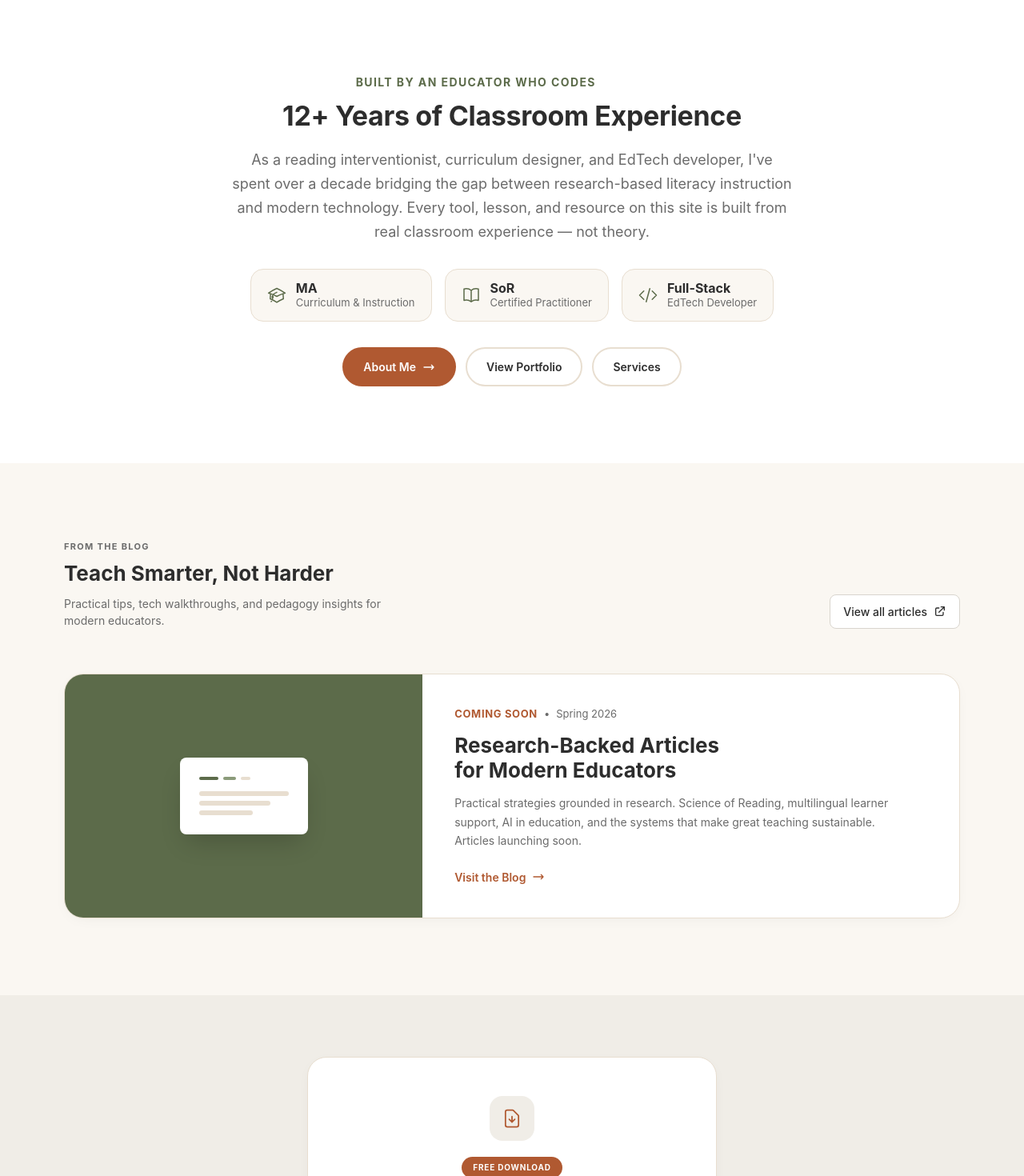
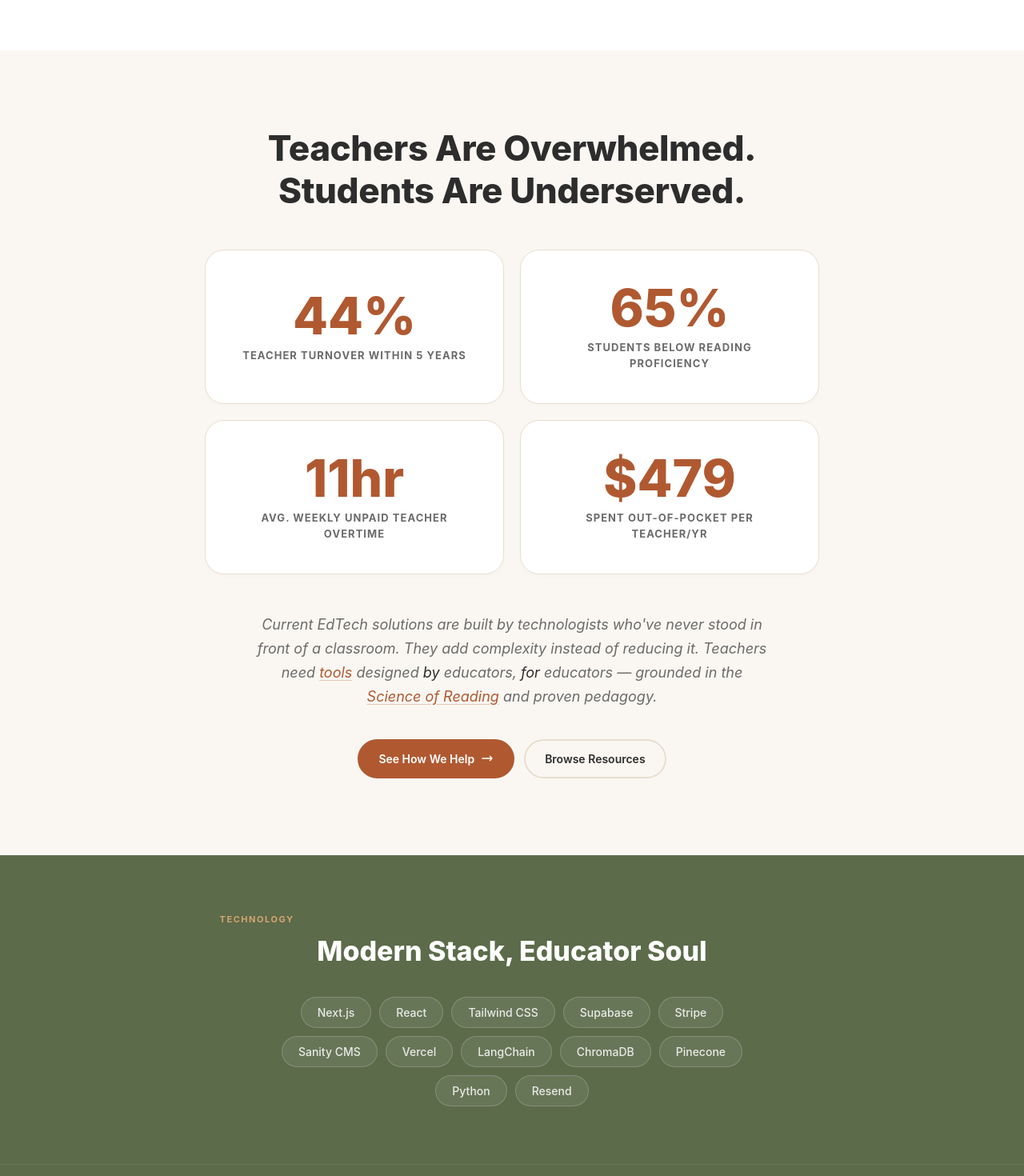
Before and after one commit to mpokodner/rooted-in-learning, a Next.js app: page / in a window 1280 px wide. Shown: the part 1300-2770 px from the top of the page at 80% size. Built offline with nearby package versions, Linux system fonts and the light colour scheme; no server answers; a small style sheet from the web is missing.

Commit message:
tproblem stats

```diff
--- a/src/app/(main)/home.css
+++ b/src/app/(main)/home.css
@@ -1064,98 +1064,274 @@
 
 
 /* ═══════════════════════════════════════════════════════════════
-   TRUST / AUTHORITY SECTION
+   PROBLEM / STATS SECTION
    ═══════════════════════════════════════════════════════════════ */
 
-.trust-section {
+.problem-section {
   padding-block: clamp(4rem, 8vw, 6rem);
+  background-color: var(--neutral-bg, #FAF7F2);
+}
+
+.problem-heading {
+  font-family: var(--font-heading, "Cal Sans", "Inter", system-ui, sans-serif);
+  font-size: var(--text-4xl, clamp(1.75rem, 1.5rem + 1.5vw, 2.5rem));
+  font-weight: 800;
+  line-height: var(--leading-tight, 1.2);
+  letter-spacing: -0.01em;
+  color: var(--text-dark, #2C2C2C);
+  text-align: center;
+  margin-bottom: clamp(2rem, 4vw, 3rem);
+}
+
+.problem-stats-grid {
+  display: grid;
+  grid-template-columns: 1fr;
+  gap: 1rem;
+  max-width: 48rem;
+  margin-inline: auto;
+  margin-bottom: clamp(2rem, 4vw, 3rem);
+}
+
+@media (min-width: 540px) {
+  .problem-stats-grid {
+    grid-template-columns: repeat(2, 1fr);
+    gap: 1.25rem;
+  }
+}
+
+.problem-stat-card {
+  display: flex;
+  flex-direction: column;
+  align-items: center;
+  justify-content: center;
+  text-align: center;
+  padding: clamp(1.75rem, 3.5vw, 2.5rem) 1.5rem;
   background-color: var(--white, #FFFFFF);
-}
-
-.trust-inner {
-  max-width: 44rem;
-  margin-inline: auto;
-  text-align: center;
-}
-
-.trust-eyebrow {
-  font-size: var(--text-sm, 0.875rem);
+  border-radius: var(--radius-xl, 1.5rem);
+  border: 1px solid var(--border-beige, #E8DED0);
+  box-shadow: 0 2px 12px -4px rgba(0, 0, 0, 0.04);
+  transition: transform 300ms ease, box-shadow 300ms ease;
+}
+
+.problem-stat-card:hover {
+  transform: translateY(-4px);
+  box-shadow: 0 12px 32px -8px rgba(0, 0, 0, 0.1);
+}
+
+.problem-stat-number {
+  font-family: var(--font-heading, "Cal Sans", "Inter", system-ui, sans-serif);
+  font-size: clamp(2.5rem, 2rem + 3vw, 4rem);
+  font-weight: 800;
+  line-height: 1;
+  color: var(--terracotta, #B05931);
+  margin-bottom: 0.5rem;
+}
+
+.problem-stat-label {
+  font-size: var(--text-xs, 0.75rem);
   font-weight: 700;
   text-transform: uppercase;
-  letter-spacing: 0.1em;
-  color: var(--earth, #5C6B4A);
-  margin-bottom: 0.75rem;
-}
-
-.trust-title {
-  color: var(--text-dark, #2C2C2C);
-  margin-bottom: 1.25rem;
-}
-
-.trust-desc {
+  letter-spacing: 0.08em;
+  color: var(--text-muted, #6B6B6B);
+  max-width: 18rem;
+}
+
+.problem-paragraph {
+  font-family: var(--font-heading, "Cal Sans", "Inter", system-ui, sans-serif);
   font-size: var(--text-lg, 1.125rem);
+  font-style: italic;
   line-height: var(--leading-relaxed, 1.65);
   color: var(--text-muted, #6B6B6B);
-  margin-bottom: 2rem;
-}
-
-.trust-credentials {
-  display: flex;
-  flex-wrap: wrap;
-  justify-content: center;
-  gap: 1rem;
-  margin-bottom: 2rem;
-}
-
-.trust-credential {
-  display: flex;
-  align-items: center;
-  gap: 0.75rem;
-  padding: 0.875rem 1.25rem;
-  background-color: var(--neutral-bg, #FAF7F2);
-  border: 1px solid var(--border-beige, #E5DDD0);
-  border-radius: var(--radius-lg, 1rem);
-  transition: transform 250ms ease, box-shadow 250ms ease;
-}
-
-.trust-credential:hover {
-  transform: translateY(-2px);
-  box-shadow: 0 6px 20px -4px rgba(0, 0, 0, 0.08);
-}
-
-.trust-credential svg {
-  width: 1.5rem;
-  height: 1.5rem;
-  color: var(--earth, #5C6B4A);
-  flex-shrink: 0;
-}
-
-.trust-credential div {
-  display: flex;
-  flex-direction: column;
-  text-align: left;
-}
-
-.trust-credential-value {
-  font-family: var(--font-heading);
-  font-size: var(--text-base, 1rem);
-  font-weight: 700;
+  text-align: center;
+  max-width: 40rem;
+  margin-inline: auto;
+  margin-bottom: clamp(1.5rem, 3vw, 2.5rem);
+}
+
+.problem-paragraph em {
+  font-style: italic;
   color: var(--text-dark, #2C2C2C);
-  line-height: 1.2;
-}
-
-.trust-credential-label {
-  font-size: var(--text-xs, 0.75rem);
-  color: var(--text-muted, #6B6B6B);
-  line-height: 1.3;
-}
-
-.trust-actions {
+}
+
+.problem-inline-link {
+  color: var(--terracotta, #B05931);
+  text-decoration: underline;
+  text-decoration-color: rgba(176, 89, 49, 0.3);
+  text-underline-offset: 3px;
+  transition: text-decoration-color 200ms ease;
+}
+
+.problem-inline-link:hover {
+  text-decoration-color: var(--terracotta, #B05931);
+}
+
+.problem-cta-row {
   display: flex;
   flex-wrap: wrap;
   justify-content: center;
   gap: 0.75rem;
 }
+
+
+/* ═══════════════════════════════════════════════════════════════
+   TECH STACK SECTION
+   ═══════════════════════════════════════════════════════════════ */
+
+.techstack-section {
+  padding-block: clamp(3rem, 6vw, 4.5rem);
+  background-color: var(--earth, #5C6B4A);
+  text-align: center;
+}
+
+.techstack-eyebrow {
+  font-size: 0.6875rem;
+  font-weight: 700;
+  text-transform: uppercase;
+  letter-spacing: 0.14em;
+  color: var(--terracotta-light, #D5A372);
+  margin-bottom: 0.75rem;
+}
+
+.techstack-heading {
+  font-family: var(--font-heading, "Cal Sans", "Inter", system-ui, sans-serif);
+  font-size: var(--text-3xl, clamp(1.625rem, 1.4rem + 1.2vw, 2.125rem));
+  font-weight: 800;
+  line-height: var(--leading-tight, 1.2);
+  color: var(--white, #FFFFFF);
+  margin-bottom: clamp(1.5rem, 3vw, 2.25rem);
+}
+
+.techstack-badges {
+  display: flex;
+  flex-wrap: wrap;
+  justify-content: center;
+  gap: 0.625rem;
+  max-width: 40rem;
+  margin-inline: auto;
+}
+
+.techstack-badge {
+  display: inline-block;
+  padding: 0.5rem 1.25rem;
+  font-size: var(--text-sm, 0.875rem);
+  font-weight: 500;
+  color: rgba(255, 255, 255, 0.85);
+  background-color: rgba(255, 255, 255, 0.08);
+  border: 1px solid rgba(255, 255, 255, 0.18);
+  border-radius: var(--radius-full, 9999px);
+  transition: background-color 200ms ease, border-color 200ms ease;
+}
+
+.techstack-badge:hover {
+  background-color: rgba(255, 255, 255, 0.15);
+  border-color: rgba(255, 255, 255, 0.3);
+}
+
+
+/* ═══════════════════════════════════════════════════════════════
+   WHY US / CREDENTIALS SECTION
+   ═══════════════════════════════════════════════════════════════ */
+
+.whyus-section {
+  padding-block: clamp(4rem, 8vw, 6rem);
+  background-color: var(--earth, #5C6B4A);
+  text-align: center;
+  border-top: 1px solid rgba(255, 255, 255, 0.08);
+}
+
+.whyus-eyebrow {
+  font-size: 0.6875rem;
+  font-weight: 700;
+  text-transform: uppercase;
+  letter-spacing: 0.14em;
+  color: var(--terracotta-light, #D5A372);
+  margin-bottom: 0.75rem;
+}
+
+.whyus-heading {
+  font-family: var(--font-heading, "Cal Sans", "Inter", system-ui, sans-serif);
+  font-size: var(--text-3xl, clamp(1.625rem, 1.4rem + 1.2vw, 2.125rem));
+  font-weight: 800;
+  line-height: var(--leading-tight, 1.2);
+  color: var(--white, #FFFFFF);
+  margin-bottom: clamp(2rem, 4vw, 3rem);
+}
+
+.whyus-grid {
+  display: grid;
+  grid-template-columns: 1fr;
+  gap: 1rem;
+  max-width: 52rem;
+  margin-inline: auto;
+  margin-bottom: clamp(2rem, 4vw, 3rem);
+  text-align: left;
+}
+
+@media (min-width: 540px) {
+  .whyus-grid {
+    grid-template-columns: repeat(2, 1fr);
+  }
+}
+
+@media (min-width: 768px) {
+  .whyus-grid {
+    grid-template-columns: repeat(3, 1fr);
+    gap: 1.25rem;
+  }
+}
+
+.whyus-credential {
+  display: flex;
+  align-items: flex-start;
+  gap: 0.75rem;
+  padding: 1rem 1.25rem;
+  background-color: rgba(255, 255, 255, 0.06);
+  border: 1px solid rgba(255, 255, 255, 0.1);
+  border-radius: var(--radius-lg, 1rem);
+  transition: background-color 200ms ease, border-color 200ms ease;
+}
+
+.whyus-credential:hover {
+  background-color: rgba(255, 255, 255, 0.1);
+  border-color: rgba(255, 255, 255, 0.18);
+}
+
+.whyus-credential-icon {
+  font-size: 1.5rem;
+  flex-shrink: 0;
+  line-height: 1;
+}
+
+.whyus-credential-text {
+  font-size: var(--text-sm, 0.875rem);
+  color: rgba(255, 255, 255, 0.85);
+  line-height: 1.5;
+}
+
+.whyus-quote {
+  font-family: var(--font-heading, "Cal Sans", "Inter", system-ui, sans-serif);
+  font-size: var(--text-xl, clamp(1.125rem, 1rem + 0.6vw, 1.375rem));
+  font-style: italic;
+  line-height: 1.5;
+  color: rgba(255, 255, 255, 0.8);
+  max-width: 36rem;
+  margin-inline: auto;
+  margin-bottom: clamp(2rem, 4vw, 3rem);
+  padding: 0;
+  border: none;
+}
+
+.whyus-cta-row {
+  display: flex;
+  flex-wrap: wrap;
+  justify-content: center;
+  gap: 0.75rem;
+}
+
+
+/* ═══════════════════════════════════════════════════════════════
+   TRUST BUTTONS (shared by problem + whyus sections)
+   ═══════════════════════════════════════════════════════════════ */
 
 .trust-btn {
   display: inline-flex;
@@ -1204,6 +1380,20 @@
 .trust-btn--outline:hover {
   border-color: var(--earth, #5C6B4A);
   color: var(--earth, #5C6B4A);
+  transform: translateY(-1px);
+  text-decoration: none;
+}
+
+.trust-btn--outline-light {
+  background-color: transparent;
+  color: rgba(255, 255, 255, 0.85);
+  border-color: rgba(255, 255, 255, 0.3);
+}
+
+.trust-btn--outline-light:hover {
+  background-color: rgba(255, 255, 255, 0.1);
+  border-color: rgba(255, 255, 255, 0.6);
+  color: var(--white, #FFFFFF);
   transform: translateY(-1px);
   text-decoration: none;
 }
--- a/src/app/(main)/page.tsx
+++ b/src/app/(main)/page.tsx
@@ -38,17 +38,22 @@ export default function Home() {
 
             <h1 className="hero-heading animate-fade-up animate-delay-1">
               Making Teaching Easier,{" "}
-              <span className="hero-heading-accent">Not Harder</span>
+              <span className="hero-heading-accent">
+                Through Rooted Innovation
+              </span>
             </h1>
 
             <p className="hero-subheadline animate-fade-up animate-delay-2">
               Discover AI-powered tools and curriculum solutions designed
-              specifically for the K-8 classroom. Empower your students and
+              specifically for the K-8 classroom. Empower your instruction and
               reclaim your time.
             </p>
 
             <div className="hero-cta-row animate-fade-up animate-delay-3">
-              <Link href="/services" className="hero-cta-btn hero-cta-btn--terracotta">
+              <Link
+                href="/services"
+                className="hero-cta-btn hero-cta-btn--terracotta"
+              >
                 Work With Me
                 <svg
                   fill="none"
@@ -79,7 +84,9 @@ export default function Home() {
               <div className="hero-trust-divider" />
               <div className="hero-trust-item">
                 <span className="hero-trust-number">MA</span>
-                <span className="hero-trust-label">Curriculum &amp; Instruction</span>
+                <span className="hero-trust-label">
+                  Curriculum &amp; Instruction
+                </span>
               </div>
               <div className="hero-trust-divider" />
               <div className="hero-trust-item">
@@ -229,67 +236,208 @@ export default function Home() {
       </section>
 
       {/* ═══════════════════════════════════════════
-          SECTION 3 — AUTHORITY / TRUST
+          SECTION 3A — THE PROBLEM (Stats)
       ═══════════════════════════════════════════ */}
-      <section className="trust-section">
+      <section className="problem-section" aria-labelledby="problem-heading">
         <div className="container">
-          <div className="trust-inner">
-            <p className="trust-eyebrow">Built by an Educator Who Codes</p>
-            <h2 className="text-h2 trust-title">
-              12+ Years of Classroom Experience
+          <h2 id="problem-heading" className="problem-heading">
+            Teachers Are Overwhelmed.
+            <br />
+            Students Are Underserved.
           </h2>
-            <p className="trust-desc">
-              As a reading interventionist, curriculum designer, and EdTech
-              developer, I&apos;ve spent over a decade bridging the gap between
-              research-based literacy instruction and modern technology. Every
-              tool, lesson, and resource on this site is built from real
-              classroom experience &mdash; not theory.
-            </p>
 
-            <div className="trust-credentials">
-              <div className="trust-credential">
-                <svg fill="none" viewBox="0 0 24 24" stroke="currentColor" strokeWidth={1.5} aria-hidden="true">
-                  <path strokeLinecap="round" strokeLinejoin="round" d="M4.26 10.147a60.438 60.438 0 00-.491 6.347A48.62 48.62 0 0112 20.904a48.62 48.62 0 018.232-4.41 60.46 60.46 0 00-.491-6.347m-15.482 0a50.636 50.636 0 00-2.658-.813A59.906 59.906 0 0112 3.493a59.903 59.903 0 0110.399 5.84c-.896.248-1.783.52-2.658.814m-15.482 0A50.717 50.717 0 0112 13.489a50.702 50.702 0 017.74-3.342M6.75 15a.75.75 0 100-1.5.75.75 0 000 1.5zm0 0v-3.675A55.378 55.378 0 0112 8.443m-7.007 11.55A5.981 5.981 0 006.75 15.75v-1.5" />
-                </svg>
-                <div>
-                  <span className="trust-credential-value">MA</span>
-                  <span className="trust-credential-label">Curriculum &amp; Instruction</span>
+          <div className="problem-stats-grid">
+            <div className="problem-stat-card">
+              <span className="problem-stat-number">44%</span>
+              <span className="problem-stat-label">
+                Teacher Turnover Within 5 Years
+              </span>
             </div>
+            <div className="problem-stat-card">
+              <span className="problem-stat-number">65%</span>
+              <span className="problem-stat-label">
+                Students Below Reading Proficiency
+              </span>
             </div>
-              <div className="trust-credential">
-                <svg fill="none" viewBox="0 0 24 24" stroke="currentColor" strokeWidth={1.5} aria-hidden="true">
-                  <path strokeLinecap="round" strokeLinejoin="round" d="M12 6.042A8.967 8.967 0 006 3.75c-1.052 0-2.062.18-3 .512v14.25A8.987 8.987 0 016 18c2.305 0 4.408.867 6 2.292m0-14.25a8.966 8.966 0 016-2.292c1.052 0 2.062.18 3 .512v14.25A8.987 8.987 0 0018 18a8.967 8.967 0 00-6 2.292m0-14.25v14.25" />
-                </svg>
-                <div>
-                  <span className="trust-credential-value">SoR</span>
-                  <span className="trust-credential-label">Certified Practitioner</span>
+            <div className="problem-stat-card">
+              <span className="problem-stat-number">11hr</span>
+              <span className="problem-stat-label">
+                Avg. Weekly Unpaid Teacher Overtime
+              </span>
             </div>
-              </div>
-              <div className="trust-credential">
-                <svg fill="none" viewBox="0 0 24 24" stroke="currentColor" strokeWidth={1.5} aria-hidden="true">
-                  <path strokeLinecap="round" strokeLinejoin="round" d="M17.25 6.75L22.5 12l-5.25 5.25m-10.5 0L1.5 12l5.25-5.25m7.5-3l-4.5 16.5" />
-                </svg>
-                <div>
-                  <span className="trust-credential-value">Full-Stack</span>
-                  <span className="trust-credential-label">EdTech Developer</span>
-                </div>
+            <div className="problem-stat-card">
+              <span className="problem-stat-number">$479</span>
+              <span className="problem-stat-label">
+                Spent Out-of-Pocket Per Teacher/Yr
+              </span>
             </div>
           </div>
 
-            <div className="trust-actions">
-              <Link href="/about" className="trust-btn trust-btn--primary">
-                About Me
-                <svg fill="none" viewBox="0 0 24 24" stroke="currentColor" strokeWidth={2} aria-hidden="true">
-                  <path strokeLinecap="round" strokeLinejoin="round" d="M17 8l4 4m0 0l-4 4m4-4H3" />
+          <p className="problem-paragraph">
+            Current EdTech solutions are built by technologists who&apos;ve
+            never stood in front of a classroom. They add complexity instead of
+            reducing it. Teachers need{" "}
+            <Link href="/tools" className="problem-inline-link">
+              tools
+            </Link>{" "}
+            designed <em>by</em> educators, <em>for</em> educators &mdash;
+            grounded in the{" "}
+            <Link href="/shop" className="problem-inline-link">
+              Science of Reading
+            </Link>{" "}
+            and proven pedagogy.
+          </p>
+
+          <div className="problem-cta-row">
+            <Link href="/services" className="trust-btn trust-btn--primary">
+              See How We Help
+              <svg
+                fill="none"
+                viewBox="0 0 24 24"
+                stroke="currentColor"
+                strokeWidth={2}
+                aria-hidden="true"
+              >
+                <path
+                  strokeLinecap="round"
+                  strokeLinejoin="round"
+                  d="M17 8l4 4m0 0l-4 4m4-4H3"
+                />
               </svg>
             </Link>
-              <Link href="/about#projects" className="trust-btn trust-btn--outline">
-                View Portfolio
-              </Link>
-              <Link href="/services" className="trust-btn trust-btn--outline">
-                Services
+            <Link href="/shop" className="trust-btn trust-btn--outline">
+              Browse Resources
             </Link>
           </div>
+        </div>
+      </section>
+
+      {/* ═══════════════════════════════════════════
+          SECTION 3B — TECH STACK
+      ═══════════════════════════════════════════ */}
+      <section className="techstack-section" aria-labelledby="tech-heading">
+        <div className="container">
+          <p className="techstack-eyebrow">Technology</p>
+          <h2 id="tech-heading" className="techstack-heading">
+            Modern Stack, Educator Soul
+          </h2>
+
+          <div className="techstack-badges">
+            {[
+              "Next.js",
+              "React",
+              "Tailwind CSS",
+              "Supabase",
+              "Stripe",
+              "Sanity CMS",
+              "Vercel",
+              "LangChain",
+              "ChromaDB",
+              "Pinecone",
+              "Python",
+              "Resend",
+            ].map((tech) => (
+              <span key={tech} className="techstack-badge">
+                {tech}
+              </span>
+            ))}
+          </div>
+        </div>
+      </section>
+
+      {/* ═══════════════════════════════════════════
+          SECTION 3C — WHY US / CREDENTIALS
+      ═══════════════════════════════════════════ */}
+      <section className="whyus-section" aria-labelledby="whyus-heading">
+        <div className="container">
+          <p className="whyus-eyebrow">Why Us</p>
+          <h2 id="whyus-heading" className="whyus-heading">
+            Built by a Teacher Who Codes
+          </h2>
+
+          <div className="whyus-grid">
+            <div className="whyus-credential">
+              <span className="whyus-credential-icon" aria-hidden="true">
+                🏫
+              </span>
+              <p className="whyus-credential-text">
+                12+ Years K&ndash;8 Classroom Experience
+              </p>
+            </div>
+            <div className="whyus-credential">
+              <span className="whyus-credential-icon" aria-hidden="true">
+                📖
+              </span>
+              <p className="whyus-credential-text">
+                Science of Reading &amp; SIPPS Certified
+              </p>
+            </div>
+            <div className="whyus-credential">
+              <span className="whyus-credential-icon" aria-hidden="true">
+                🌍
+              </span>
+              <p className="whyus-credential-text">
+                WIDA &amp; Multilingual Learner Expert
+              </p>
+            </div>
+            <div className="whyus-credential">
+              <span className="whyus-credential-icon" aria-hidden="true">
+                💻
+              </span>
+              <p className="whyus-credential-text">
+                Full-Stack Developer (React, Next.js, Supabase)
+              </p>
+            </div>
+            <div className="whyus-credential">
+              <span className="whyus-credential-icon" aria-hidden="true">
+                🤖
+              </span>
+              <p className="whyus-credential-text">
+                AI/ML &mdash; RAG Pipelines, LangChain, Vector DBs
+              </p>
+            </div>
+            <div className="whyus-credential">
+              <span className="whyus-credential-icon" aria-hidden="true">
+                🎓
+              </span>
+              <p className="whyus-credential-text">
+                MA Curriculum &amp; Instruction + Digital Marketing Certificate
+              </p>
+            </div>
+          </div>
+
+          <blockquote className="whyus-quote">
+            &ldquo;Most EdTech is built for teachers. We build from inside the
+            profession &mdash; because the best tools come from those
+            who&apos;ve lived the work.&rdquo;
+          </blockquote>
+
+          <div className="whyus-cta-row">
+            <Link href="/about" className="trust-btn trust-btn--primary">
+              Meet the Founder
+              <svg
+                fill="none"
+                viewBox="0 0 24 24"
+                stroke="currentColor"
+                strokeWidth={2}
+                aria-hidden="true"
+              >
+                <path
+                  strokeLinecap="round"
+                  strokeLinejoin="round"
+                  d="M17 8l4 4m0 0l-4 4m4-4H3"
+                />
+              </svg>
+            </Link>
+            <Link href="/tools" className="trust-btn trust-btn--outline-light">
+              Try AssessAlign
+            </Link>
+            <Link
+              href="/services"
+              className="trust-btn trust-btn--outline-light"
+            >
+              View Services
+            </Link>
           </div>
         </div>
       </section>
```
Lines whose indentation alone changed are shown as unchanged.
